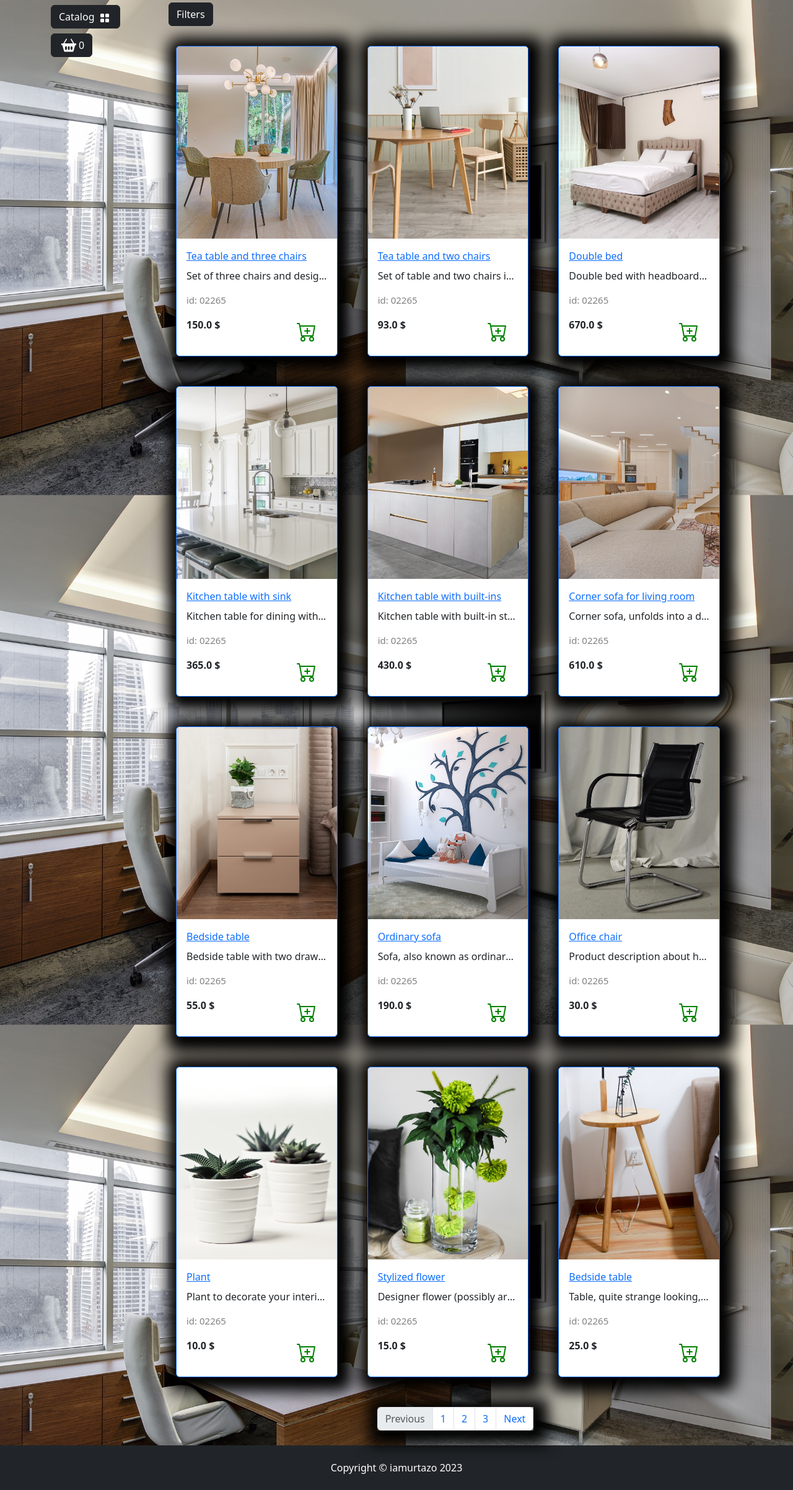
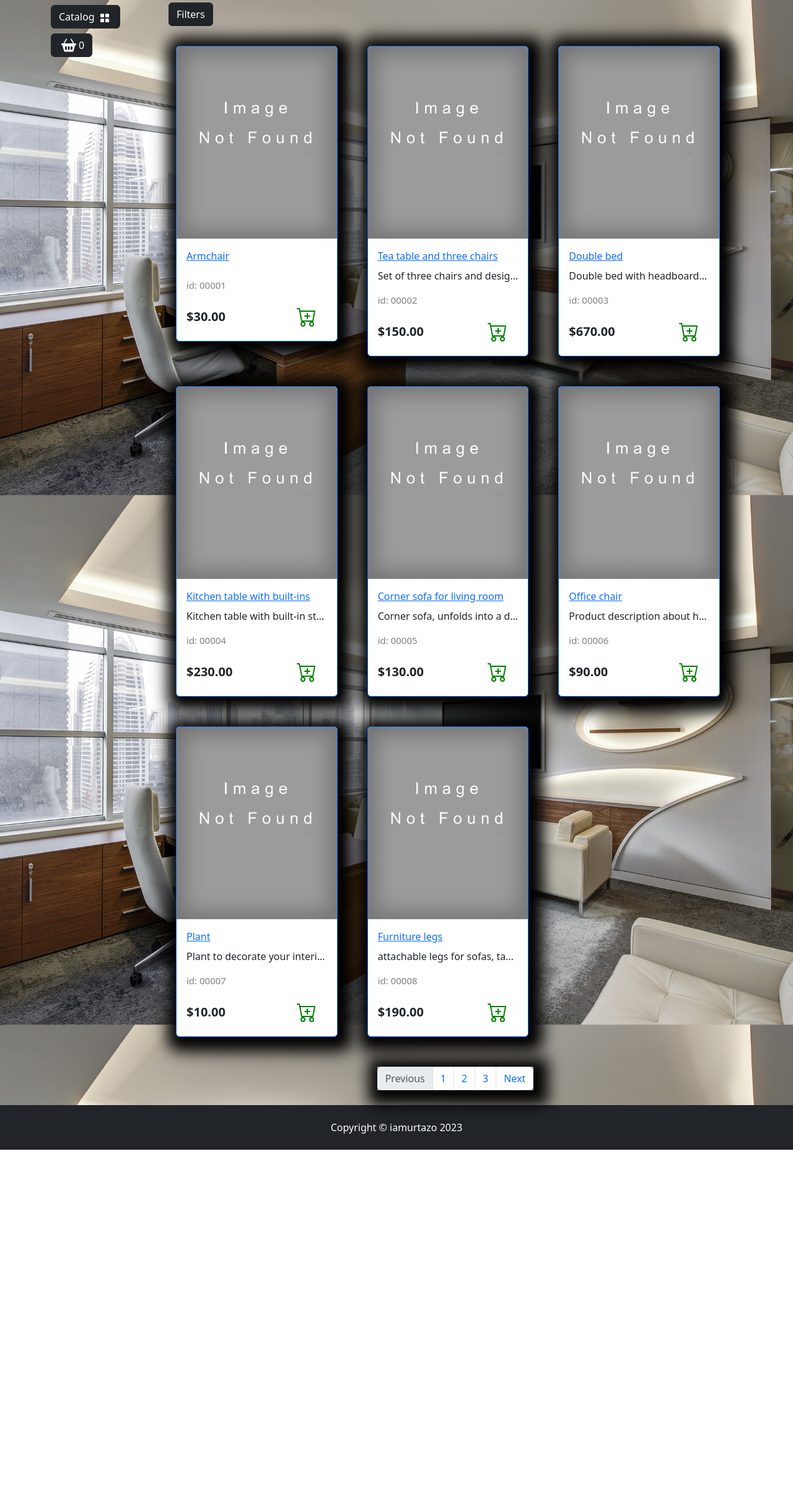
Before and after one commit to iamurtazo/furniture-online-store, a Django app: page /catalog/ in a window 1280 px wide. Shown: the part 56-2460 px from the top of the page at 62% size. After the commit the page ends 1911 px from the top, so only its background shows below. Run offline with Django 5.2, Linux system fonts and the light colour scheme; data comes from the database, SQL or seed files in the repository; some libraries are stand-ins or nearby versions.

Commit message:
feat: refactor catalog to use database with discount display and media handling
- Add media file configuration for product images
- Implement discount calculation and display methods in Products model
- Replace hardcoded product data with database queries in catalog view
- Enhanced catalog template with discount badges and improved price display

```diff
--- a/src/app/app/settings.py
+++ b/src/app/app/settings.py
@@ -128,6 +128,9 @@ STATICFILES_DIRS = [
     BASE_DIR / "static",
 ]
 
+MEDIA_URL = '/media/'
+MEDIA_ROOT = BASE_DIR / 'media'
+
 INTERNAL_IPS = [
     '127.0.0.1',
 ]
--- a/src/app/app/urls.py
+++ b/src/app/app/urls.py
@@ -17,6 +17,9 @@ Including another URLconf
 from django.contrib import admin
 from django.urls import path, include
 from django.conf import settings
+from django.conf.urls.static import static
+
+from app import settings
 
 urlpatterns = [
     path('admin/', admin.site.urls),
@@ -28,3 +31,4 @@ if settings.DEBUG:
     urlpatterns += [
         path('__debug__/', include('debug_toolbar.urls')),
     ]
+    urlpatterns += static(settings.MEDIA_URL, document_root=settings.MEDIA_ROOT)
--- a/src/app/goods/models.py
+++ b/src/app/goods/models.py
@@ -32,3 +32,11 @@ class Products(models.Model):
 
     def __str__(self):
         return self.name
+
+    def display_id(self):
+        return f'{self.id:05d}'
+
+    def calculate_discount(self):
+        if self.discount > 0:
+            return self.price * (1 - self.discount / 100)
+        return self.price
--- a/src/app/goods/templates/goods/catalog.html
+++ b/src/app/goods/templates/goods/catalog.html
@@ -45,19 +45,34 @@
             {% for good in goods %}
                 <!-- Product card -->
                 <div class="col-lg-4 col-md-6 p-4">
-                    <div class="card border-primary rounded custom-shadow">
-                        <img src="{% static good.image %}" class="card-img-top" alt="...">
+                    <div class="card border-primary rounded custom-shadow position-relative">
+                        <!-- Discount badge in top-right corner -->
+                        {% if good.discount > 0 %}
+                            <span class="position-absolute top-0 end-0 badge bg-danger text-white m-2 px-2 py-1 rounded-pill shadow" style="z-index: 10;">
+                                -{{ good.discount }}%
+                            </span>
+                        {% endif %}
+
+                        {% if good.image %}
+                            <img src="{{ good.image.url }}" class="card-img-top" alt="...">
+                        {% else %}
+                            <img src="{% static 'deps/images/Not found image.png' %}" class="card-img-top" alt="...">
+                        {% endif %}
                         <div class="card-body">
                             <a href="../goods/product.html">
                                 <p class="card-title">{{ good.name }}</p>
                             </a>
                             <p class="card-text text-truncate">{{ good.description }}</p>
-                            <p class="product_id">id: 02265</p>
-                            <div class="d-flex justify-content-between">
-                                {% comment %} <p><s>100</s> $</p>
-                                <p><strong>90.00 $</strong></p>
-                                <span class="badge bg-warning text-dark">Off 10.00 %</span> {% endcomment %}
-                                <p><strong>{{ good.price }} $</strong></p>
+                            <p class="product_id">id: {{ good.display_id }}</p>
+                            <div class="d-flex justify-content-between align-items-center">
+                                <div class="price-section">
+                                    {% if good.discount > 0 %}
+                                        <p class="mb-0"><small class="text-muted text-decoration-line-through">${{ good.price }}</small></p>
+                                        <p class="mb-0"><strong class="text-success fs-5">${{ good.calculate_discount }}</strong></p>
+                                    {% else %}
+                                        <p class="mb-0"><strong class="fs-5">${{ good.price }}</strong></p>
+                                    {% endif %}
+                                </div>
                                 <a href="#" class="btn add-to-cart">
                                     <img class="mx-1" src="{% static "deps/icons/cart-plus.svg" %}" alt="Catalog Icon"
                                         width="32" height="32">
--- a/src/app/goods/views.py
+++ b/src/app/goods/views.py
@@ -1,86 +1,16 @@
 from django.shortcuts import render
-
+from .models import Products
 
 # Create your views here.
 def catalog(request):
+
+    goods = Products.objects.all()
+
     context = {
         'title': 'Catalog - Home',
-        'goods': [
-            {
-                'image': 'deps/images/goods/set of tea table and three chairs.jpg',
-                'name': 'Tea table and three chairs',
-                'description': 'Set of three chairs and designer table for the living room.',
-                'price': 150.00
-            },
-            {
-                'image': 'deps/images/goods/set of tea table and two chairs.jpg',
-                'name': 'Tea table and two chairs',
-                'description': 'Set of table and two chairs in minimalist style.',
-                'price': 93.00
-            },
-            {
-                'image': 'deps/images/goods/double bed.jpg',
-                'name': 'Double bed',
-                'description': 'Double bed with headboard and very orthopedic.',
-                'price': 670.00
-            },
-            {
-                'image': 'deps/images/goods/kitchen table.jpg',
-                'name': 'Kitchen table with sink',
-                'description': 'Kitchen table for dining with built-in sink and chairs.',
-                'price': 365.00
-            },
-            {
-                'image': 'deps/images/goods/kitchen table 2.jpg',
-                'name': 'Kitchen table with built-ins',
-                'description': 'Kitchen table with built-in stove and sink. Lots of shelves and generally beautiful.',
-                'price': 430.00
-            },
-            {
-                'image': 'deps/images/goods/corner sofa.jpg',
-                'name': 'Corner sofa for living room',
-                'description': 'Corner sofa, unfolds into a double bed, perfect for the living room and receiving guests!',
-                'price': 610.00
-            },
-            {
-                'image': 'deps/images/goods/bedside table.jpg',
-                'name': 'Bedside table',
-                'description': 'Bedside table with two drawers (flower not included).',
-                'price': 55.00
-            },
-            {
-                'image': 'deps/images/goods/sofa.jpg',
-                'name': 'Ordinary sofa',
-                'description': 'Sofa, also known as ordinary sofa, nothing remarkable to describe.',
-                'price': 190.00
-            },
-            {
-                'image': 'deps/images/goods/office chair.jpg',
-                'name': 'Office chair',
-                'description': 'Product description about how cool it is, but it\'s a chair, what can you say...',
-                'price': 30.00
-            },
-            {
-                'image': 'deps/images/goods/plants.jpg',
-                'name': 'Plant',
-                'description': 'Plant to decorate your interior will bring freshness and serenity to the atmosphere.',
-                'price': 10.00
-            },
-            {
-                'image': 'deps/images/goods/flower.jpg',
-                'name': 'Stylized flower',
-                'description': 'Designer flower (possibly artificial) for interior decoration.',
-                'price': 15.00
-            },
-            {
-                'image': 'deps/images/goods/strange table.jpg',
-                'name': 'Bedside table',
-                'description': 'Table, quite strange looking, but suitable for placement next to the bed.',
-                'price': 25.00
-            },
-        ],
+        'goods': goods,
     }
-    return render(request, 'goods/catalog.html', context=context)
+    return render(request, 'goods/catalog.html', context)
 
 
 def product(request):
```
